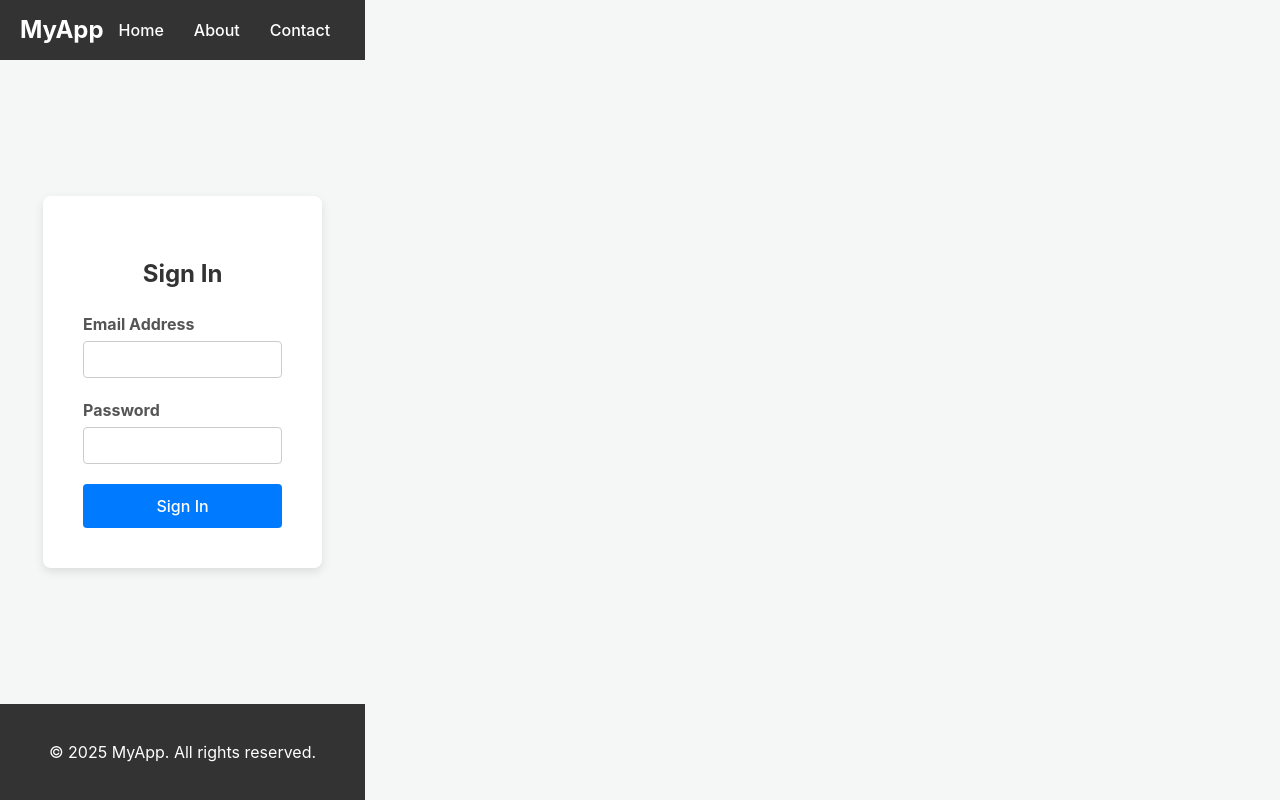
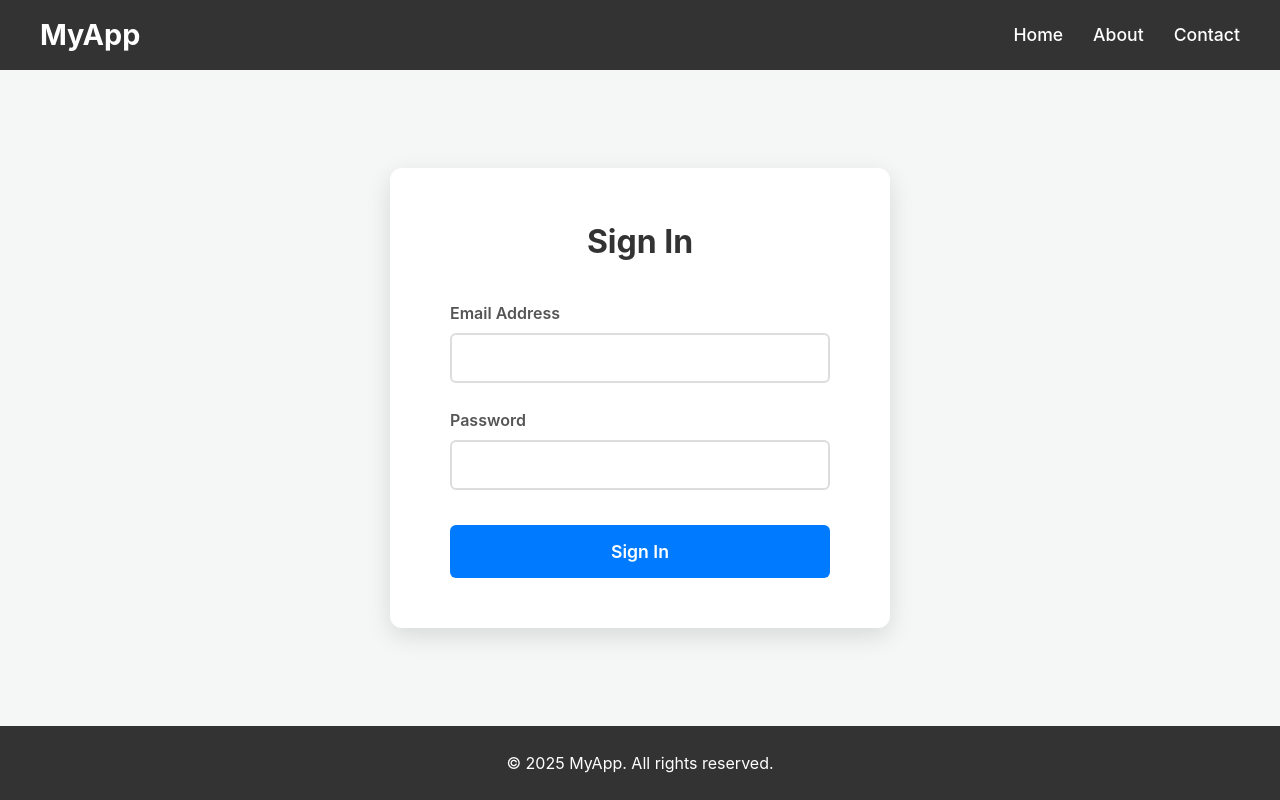
Before and after one commit to GIOnyx/ClassLink, a React (Vite) app in the folder client/: page / in a window 1280 px wide. Built offline with nearby package versions, Linux system fonts and the light colour scheme.

Commit message:
fixed screen ui to make it look like a proper website

```diff
--- a/client/src/App.css
+++ b/client/src/App.css
@@ -1,6 +1,16 @@
-/* General Body & App Layout */
+/* Reset and Base Styles */
+* {
+  margin: 0;
+  padding: 0;
+  box-sizing: border-box;
+}
+
+html, body, #root {
+  height: 100%;
+  width: 100%;
+}
+
 body {
-  margin: 0;
   font-family: -apple-system, BlinkMacSystemFont, 'Segoe UI', 'Roboto', 'Oxygen',
     'Ubuntu', 'Cantarell', 'Fira Sans', 'Droid Sans', 'Helvetica Neue',
     sans-serif;
@@ -20,6 +30,7 @@ body {
   display: flex;
   justify-content: center;
   align-items: center;
+  padding: 40px;
 }
 
 /* Navbar */
@@ -29,34 +40,37 @@ body {
   align-items: center;
   background-color: #333;
   color: white;
-  padding: 0 20px;
-  height: 60px;
+  padding: 0 40px;
+  height: 70px;
 }
 
 .navbar-brand {
-  font-size: 1.5rem;
+  font-size: 1.8rem;
   font-weight: bold;
 }
 
 .navbar-links {
   list-style: none;
   display: flex;
+  gap: 30px;
   margin: 0;
   padding: 0;
 }
 
 .navbar-links li {
-  padding: 0 15px;
+  padding: 0;
 }
 
 .navbar-links a {
   color: white;
   text-decoration: none;
-  font-size: 1rem;
+  font-size: 1.1rem;
+  transition: color 0.3s;
 }
 
 .navbar-links a:hover {
-  text-decoration: underline;
+  color: #007bff;
+  text-decoration: none;
 }
 
 /* Login Form */
@@ -64,54 +78,63 @@ body {
   display: flex;
   justify-content: center;
   align-items: center;
-  padding: 20px;
+  width: 100%;
 }
 
 .login-form {
   background: white;
-  padding: 40px;
-  border-radius: 8px;
-  box-shadow: 0 4px 10px rgba(0, 0, 0, 0.1);
+  padding: 50px 60px;
+  border-radius: 12px;
+  box-shadow: 0 8px 24px rgba(0, 0, 0, 0.12);
   width: 100%;
-  max-width: 400px;
+  max-width: 500px;
+}
+
+.login-form h2 {
+  margin-bottom: 35px;
+  color: #333;
+  font-size: 2rem;
   text-align: center;
 }
 
-.login-form h2 {
-  margin-bottom: 20px;
-  color: #333;
-}
-
 .form-group {
-  margin-bottom: 20px;
-  text-align: left;
+  margin-bottom: 25px;
 }
 
 .form-group label {
   display: block;
-  margin-bottom: 5px;
-  font-weight: bold;
+  margin-bottom: 8px;
+  font-weight: 600;
   color: #555;
+  font-size: 1rem;
 }
 
 .form-group input {
   width: 100%;
-  padding: 10px;
-  border: 1px solid #ccc;
-  border-radius: 4px;
-  box-sizing: border-box; /* Important for padding */
+  padding: 14px 16px;
+  border: 2px solid #ddd;
+  border-radius: 6px;
+  font-size: 1rem;
+  transition: border-color 0.3s;
+}
+
+.form-group input:focus {
+  outline: none;
+  border-color: #007bff;
 }
 
 .signin-button {
   width: 100%;
-  padding: 12px;
+  padding: 16px;
   border: none;
-  border-radius: 4px;
+  border-radius: 6px;
   background-color: #007bff;
   color: white;
-  font-size: 16px;
+  font-size: 1.1rem;
+  font-weight: 600;
   cursor: pointer;
   transition: background-color 0.3s;
+  margin-top: 10px;
 }
 
 .signin-button:hover {
@@ -120,12 +143,12 @@ body {
 
 /* Validation Errors */
 .error-input {
-  border-color: #dc3545;
+  border-color: #dc3545 !important;
 }
 
 .error-text {
   color: #dc3545;
-  font-size: 0.875em;
+  font-size: 0.9rem;
   margin-top: 5px;
 }
 
@@ -134,5 +157,6 @@ body {
   background-color: #333;
   color: white;
   text-align: center;
-  padding: 20px;
+  padding: 25px;
+  font-size: 1rem;
 }
```
